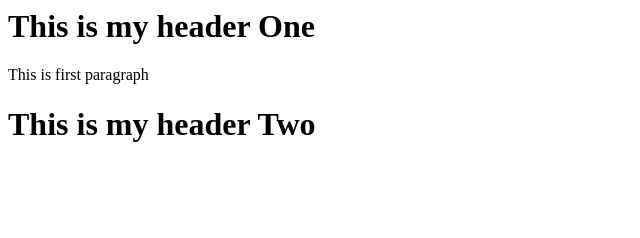
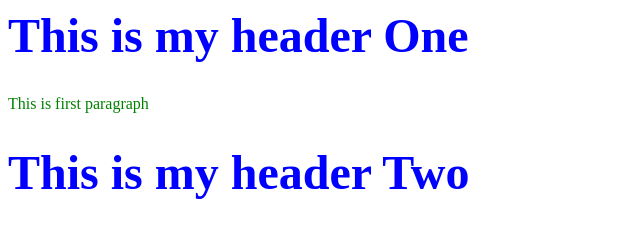
Before and after one commit to njrj22/pushpull, a plain HTML site: page index.html in a window 1280 px wide. Shown: the whole page, without its empty margins (0-640 px from the left). Drawn offline with Linux system fonts and the light colour scheme.

Commit message:
Added STYLE tag per review comments

```diff
--- a/index.html
+++ b/index.html
@@ -1,6 +1,12 @@
 <html>
 
   <!-- please add CSS style tags here -->
+  <head>
+      <style>
+          h1 {color:blue; font-size: 300%;}
+          p {color: green}
+      </style>
+  </head>
 
 <body>
   <h1> This is my header One </h1>
```
